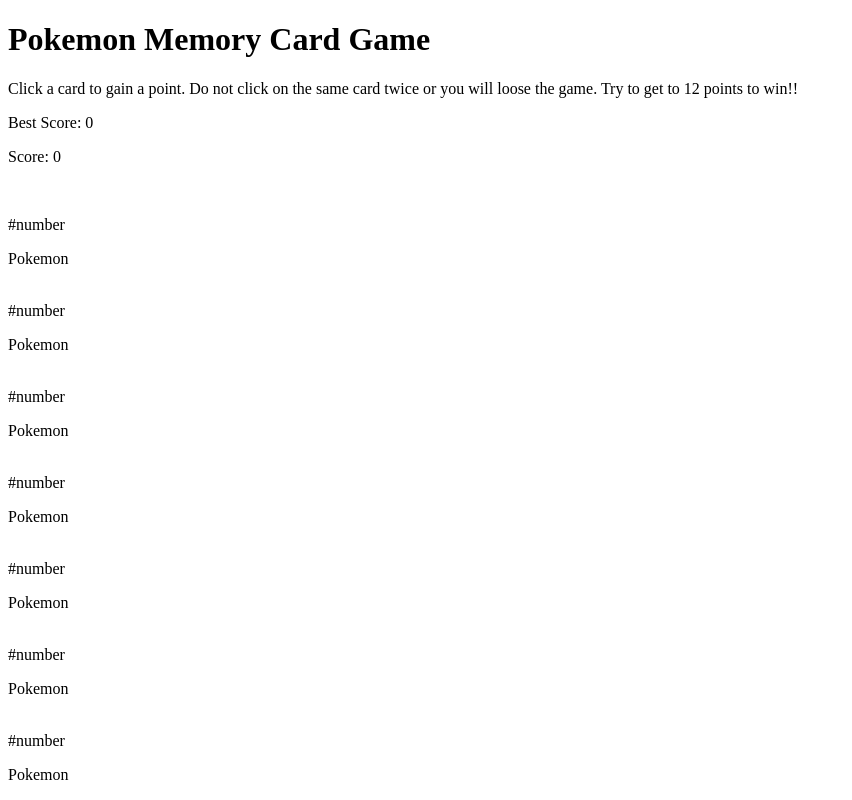
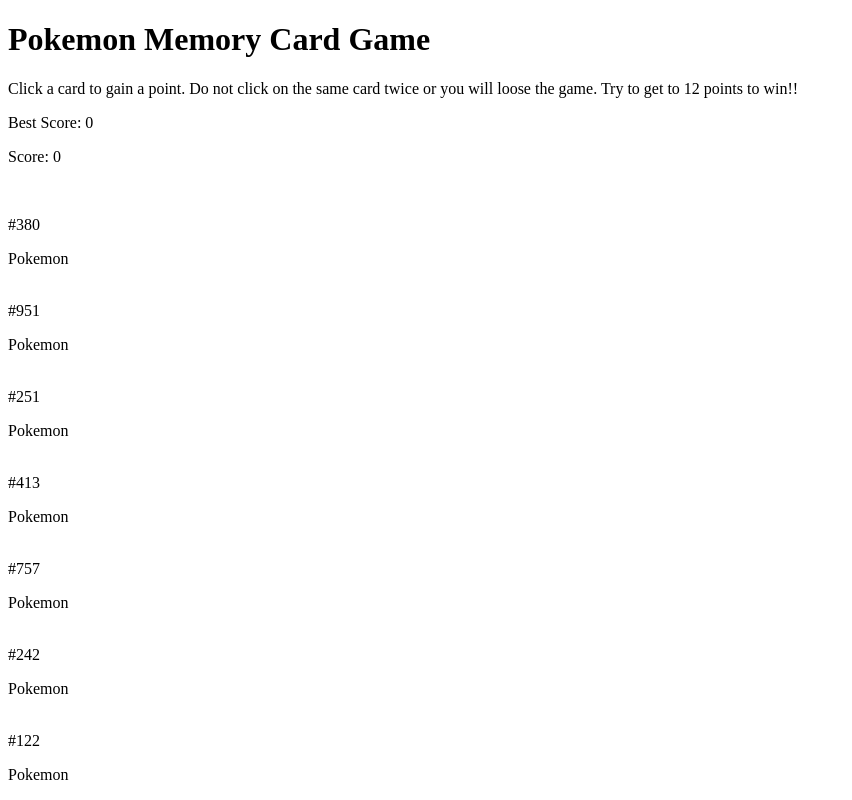
Before and after one commit to MewKay/pokemon-memory-card-game, a React (Vite) app: page / in a window 1280 px wide. Shown: the top 800 px of the page, without its empty margins (0-852 px from the left). Built offline with nearby package versions, Linux system fonts and the light colour scheme.

Commit message:
Add cards shuffle on card click

```diff
--- a/src/components/Main/Card.jsx
+++ b/src/components/Main/Card.jsx
@@ -1,11 +1,15 @@
-const Card = function CardComponent() {
+const Card = function CardComponent({ pokemonID, handleShuffleCards }) {
+  const handleCardClick = function handleCardClick() {
+    handleShuffleCards();
+  };
+
   return (
-    <div className="card">
+    <div className="card" onClick={handleCardClick}>
       <div className="img-container">
         <img src=""></img>
       </div>
       <div className="pkmn-info-container">
-        <p className="pkmn-id">#number</p>
+        <p className="pkmn-id">#{pokemonID}</p>
         <div className="pkmn-type"></div>
       </div>
       <div className="pkmn-name">Pokemon</div>
--- a/src/components/Main/CardGrid.jsx
+++ b/src/components/Main/CardGrid.jsx
@@ -1,4 +1,16 @@
+import { useState } from "react";
 import Card from "./Card";
+
+const shuffleArray = function shuffleArray(array) {
+  let newArr = structuredClone(array);
+
+  for (let i = newArr.length - 1; i > 0; i--) {
+    const j = Math.floor(Math.random() * (i + 1));
+    [newArr[i], newArr[j]] = [newArr[j], newArr[i]];
+  }
+
+  return newArr;
+};
 
 const generateArray = function generateArrayOf12RandomIDs() {
   let array = [];
@@ -17,12 +29,20 @@
 };
 
 const CardGrid = function CardGridComponent() {
-  let cards = generateArray();
+  const [currentPokemonIDs, setCurrentPokemonIDs] = useState(generateArray());
+
+  const handleShuffle = function handleShuffleIDCardsPosition() {
+    setCurrentPokemonIDs(shuffleArray(currentPokemonIDs));
+  };
 
   return (
     <div className="card-grid">
-      {cards.map((pokemonID) => (
-        <Card key={pokemonID} />
+      {currentPokemonIDs.map((pokemonID) => (
+        <Card
+          key={pokemonID}
+          pokemonID={pokemonID}
+          handleShuffleCards={handleShuffle}
+        />
       ))}
     </div>
   );
```
